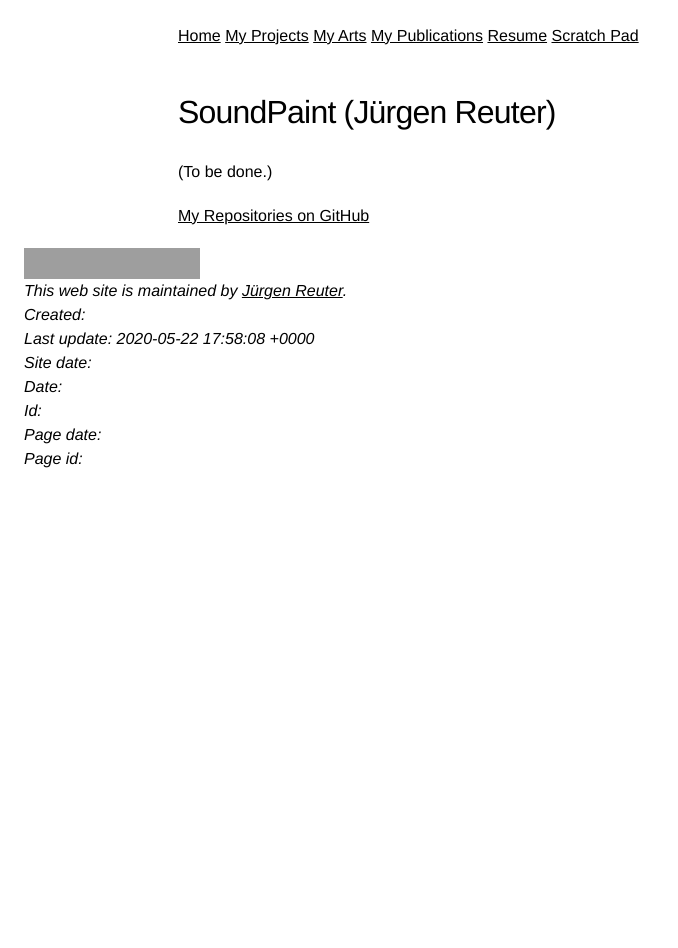
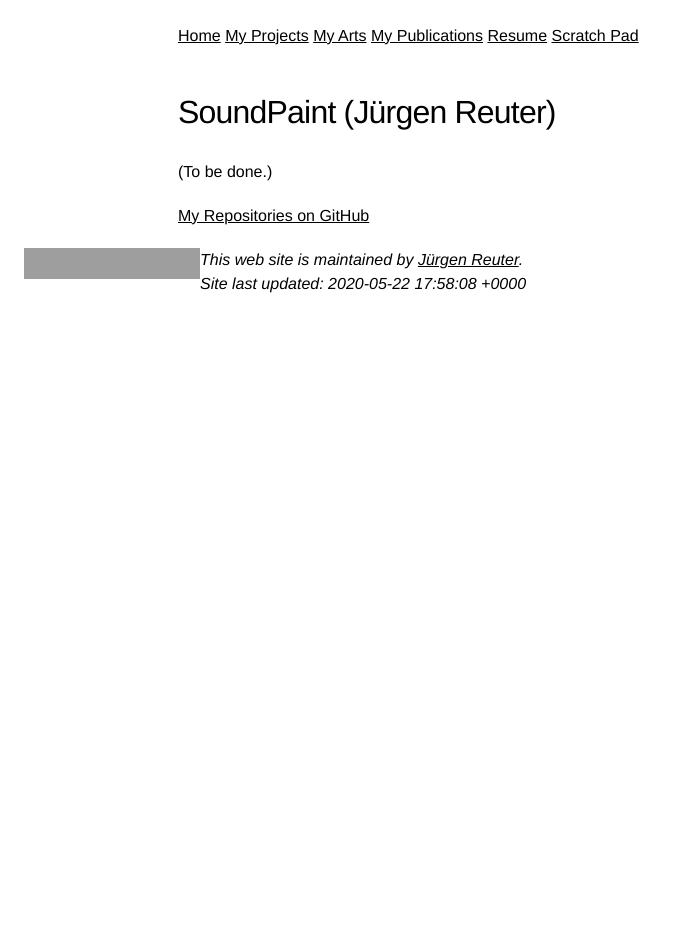
Before and after one commit to soundpaint/soundpaint.github.io, a Jekyll site: the page built from index.md, in a window 1280 px wide. Shown: the whole page, without its empty margins (0-678 px from the left). Built offline with Jekyll 4.4.1, drawn with Linux system fonts in a browser that asks for light colours; our own code applies the rules of GitHub Pages for plain Markdown files; grey boxes are pictures that could not be loaded.

Commit message:
Fix Variables
* Remove non-working variables.
* Try fixing image floating.

```diff
--- a/_includes/_footer.html
+++ b/_includes/_footer.html
@@ -6,7 +6,7 @@
                  alt="Valid XHTML 1.0 Strict" />
           </a>
           <a href="https://jigsaw.w3.org/css-validator/check/referer">
-            <img style="border:0;width:88px;height:31px"
+            <img style="border:0;width:88px;height:31px;float:left"
                  src="https://jigsaw.w3.org/css-validator/images/vcss-blue"
                  alt="Valid CSS!" />
           </a>
@@ -14,11 +14,5 @@
         <address>
           This web site is maintained by
           <a href="https://www.juergen-reuter.de/">Jürgen Reuter</a>.<br />
-          Created: {{ page.creationdate }}<br />
-          Last update: {{ site.time }}<br />
-          Site date: {{ site.date }}<br />
-          Date: {{ date }}<br />
-          Id: {{ id }}<br />
-          Page date: {{ page.date }}<br />
-          Page id: {{ page.id }}<br />
+          Site last updated: {{ site.time }}<br />
         </address>
```
